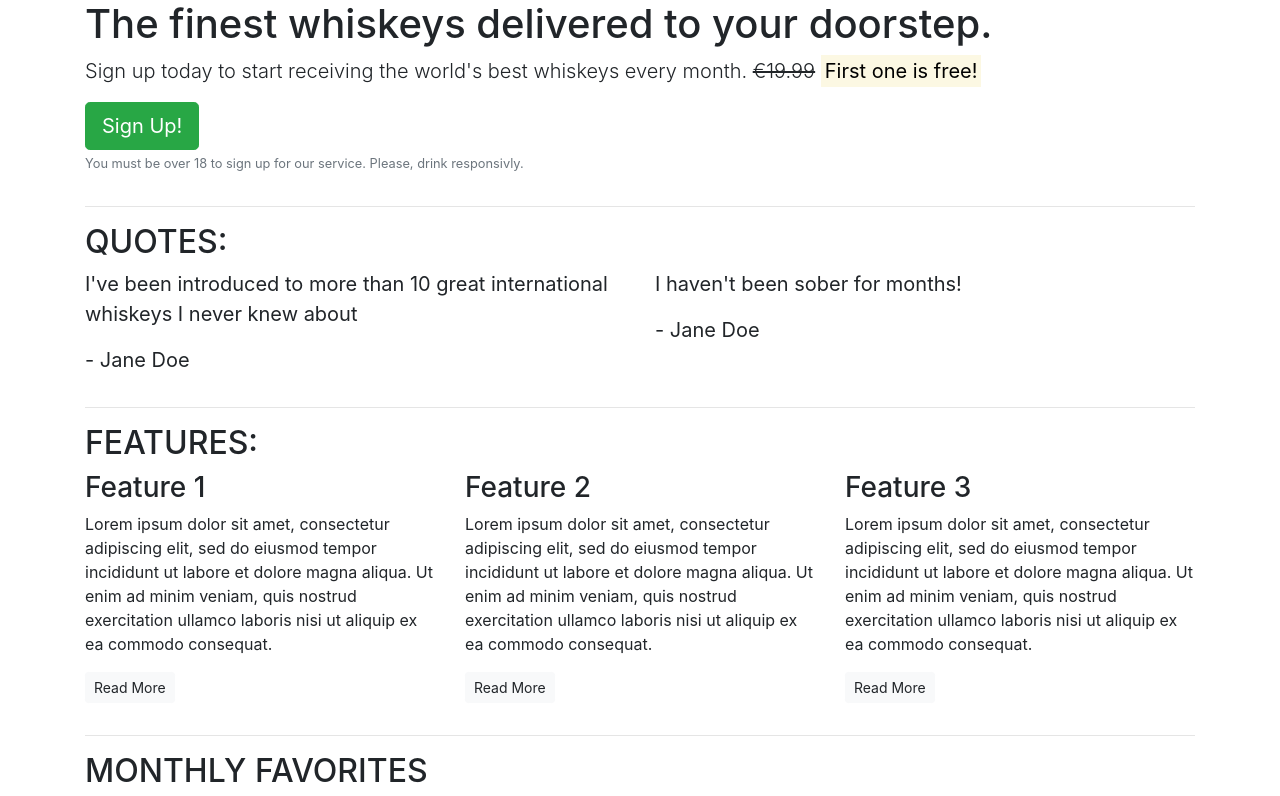
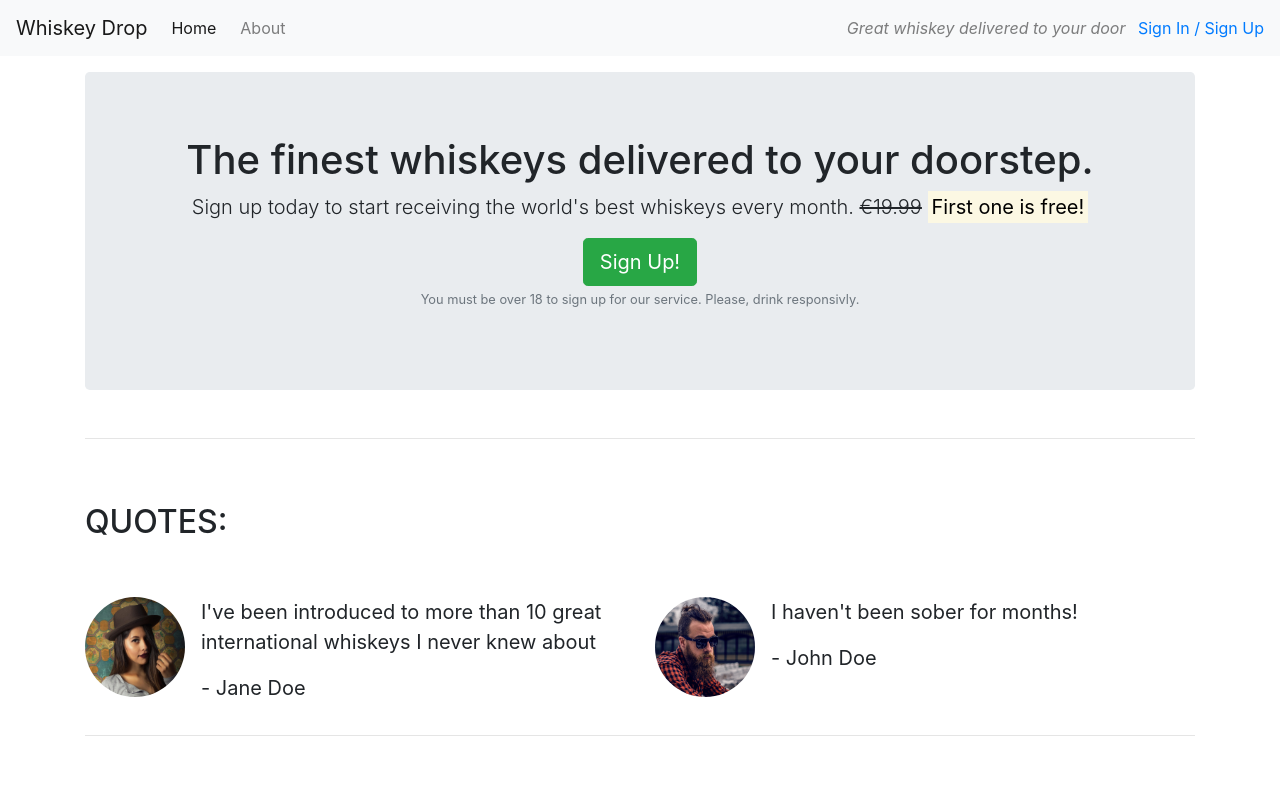
Before and after one commit to Mienjung97/bootstrap, a plain HTML site: page index.html in a window 1280 px wide. Shown: the top 796 px of the page. Drawn offline with nearby package versions, Linux system fonts and the light colour scheme.

Commit message:
add pictures and font awesome

```diff
--- a/index.html
+++ b/index.html
@@ -10,17 +10,37 @@
   <script src="https://cdn.jsdelivr.net/npm/bootstrap@4.1.3/dist/js/bootstrap.min.js"
     integrity="sha384-ChfqqxuZUCnJSK3+MXmPNIyE6ZbWh2IMqE241rYiqJxyMiZ6OW/JmZQ5stwEULTy" crossorigin="anonymous">
   </script>
+  <link rel="stylesheet" href="https://use.fontawesome.com/releases/v5.6.1/css/all.css"
+    integrity="sha384-gfdkjb5BdAXd+lj+gudLWI+BXq4IuLW5IT+brZEZsLFm++aCMlF1V92rMkPaX4PP" crossorigin="anonymous">
 </head>
 
 <body>
-  <article class="container">
+  <!--Nav-->
+  <nav class="navbar navbar-light navbar-expand-sm bg-light">
+    <a href="/" class="navbar-brand">
+      Whiskey Drop</a>
+    <ul class="navbar-nav mr-auto">
+      <li class="active nav-item mr-2"><a class="nav-link" href="/">Home</a></li>
+      <li class="nav-item mr-2"><a class="nav-link" href="">About</a></li>
+      <li class="nav-item mr-2 d-block d-sm-none"><a class="nav-link" href="">Sign In / Sign Up</a></li>
+    </ul>
+
+    <div class="d-none d-md-block">
+      <p class="navbar-text my-auto mr-2"><i>Great whiskey delivered to your door</i></p>
+      <a href="/login">Sign In / Sign Up</a>
+    </div>
+    <!--</div>-->
+  </nav>
+  <article class="container mt-3">
     <!-- Callout -->
     <div class="row">
       <div class="col-12">
-        <section class="callout">
+        <section class="callout jumbotron text-center">
           <h1>The finest whiskeys delivered to your doorstep.</h1>
           <p class="lead">Sign up today to start receiving the world's best whiskeys every month.
-            <s>€19.99</s> <strong><mark>First one is free!</mark></strong></p>
+            <s class="d-none d-sm-inline">€19.99</s>
+            <span class="d-inline d-sm-none"><br></span>
+            <strong><mark>First one is free!</mark></strong></p>
           <button class="btn btn-success btn-lg">Sign Up!</button>
           <p class="text-muted"><small>You must be over 18 to sign up for our service. Please, drink
               responsivly.</small>
@@ -34,22 +54,35 @@
     <!-- Quotes -->
     <section class="quotes">
       <div class="row">
-        <div class="col-12">
+        <div class="col-12 my-5">
           <h2 class="text-uppercase">Quotes:</h2>
         </div>
       </div>
       <div class="row">
         <div class="col-12 col-md-6">
+          <div class="media">
+            <div class="d-none d-sm-block">
+              <img src="images/girl-image.png" class="rounded-circle mr-3" height=100 width=100>
+            </div>
+            <div class="media-body">
               <blockquote class="blockquote">
                 <p>I've been introduced to more than 10 great international whiskeys I never knew about</p>
                 <p>- Jane Doe</p>
               </blockquote>
             </div>
+          </div>
+        </div>
         <div class="col-12 col-md-6">
+          <div class="media">
+            <div class="d-none d-sm-block">
+              <img src="images/guy-image.png" class="rounded-circle mr-3" height=100 width=100>
+            </div>
+            <div class="media-body">
               <blockquote class="blockquote">
                 <p>I haven't been sober for months!</p>
-            <p>- Jane Doe</p>
+                <p>- John Doe</p>
               </blockquote>
+            </div>
           </div>
         </div>
     </section>
@@ -59,7 +92,7 @@
     <!-- Features -->
     <section class="features">
       <div class="row">
-        <div class="col-12">
+        <div class="col-12 my-5">
           <h2 class="text-uppercase">Features:</h2>
         </div>
       </div>
```
Also changed, not shown: images/girl-image.png (added), images/guy-image.png (added). Lines whose indentation alone changed are shown as unchanged.
